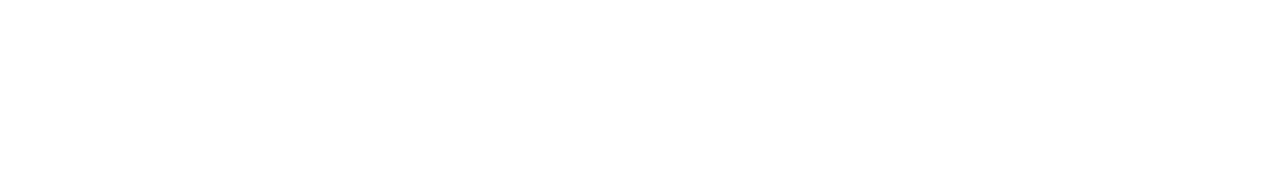
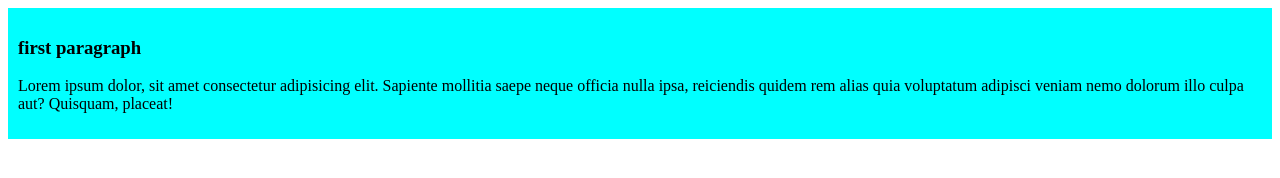
Before and after one commit to kazirifat11/new-repository, a plain HTML site: page index.html in a window 1280 px wide. Drawn offline with Linux system fonts and the light colour scheme.

Commit message:
added first blog

```diff
--- a/index.html
+++ b/index.html
@@ -4,8 +4,12 @@
     <meta charset="UTF-8">
     <meta name="viewport" content="width=device-width, initial-scale=1.0">
     <title>trying repository</title>
+    <link rel="stylesheet" href="styles/blog.css">
 </head>
 <body>
-
+    <div>
+        <h3>first paragraph</h3>
+        <p>Lorem ipsum dolor, sit amet consectetur adipisicing elit. Sapiente mollitia saepe neque officia nulla ipsa, reiciendis quidem rem alias quia voluptatum adipisci veniam nemo dolorum illo culpa aut? Quisquam, placeat!</p>
+    </div>
 </body>
 </html>
--- /dev/null
+++ b/styles/blog.css
@@ -0,0 +1,4 @@
+div{
+    background-color: aqua;
+    padding: 10px;
+}
```
